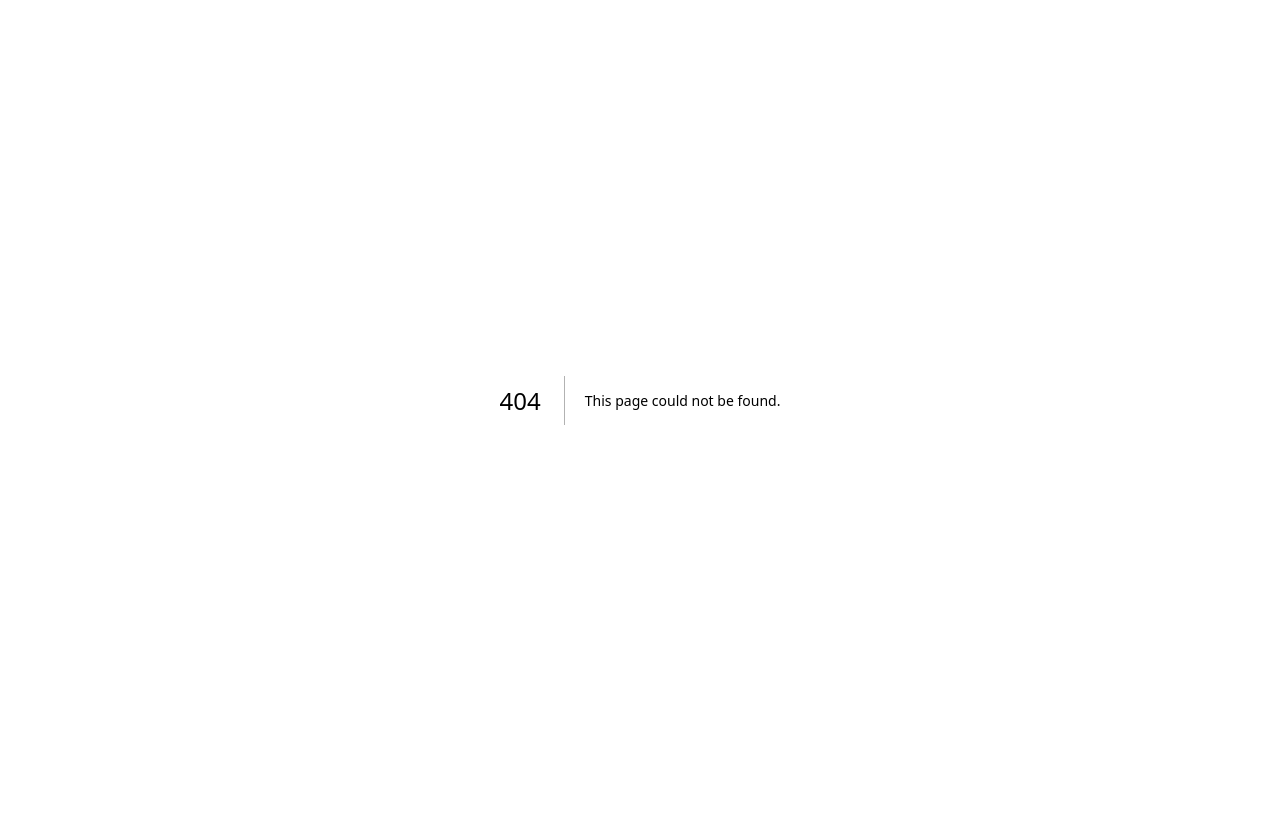
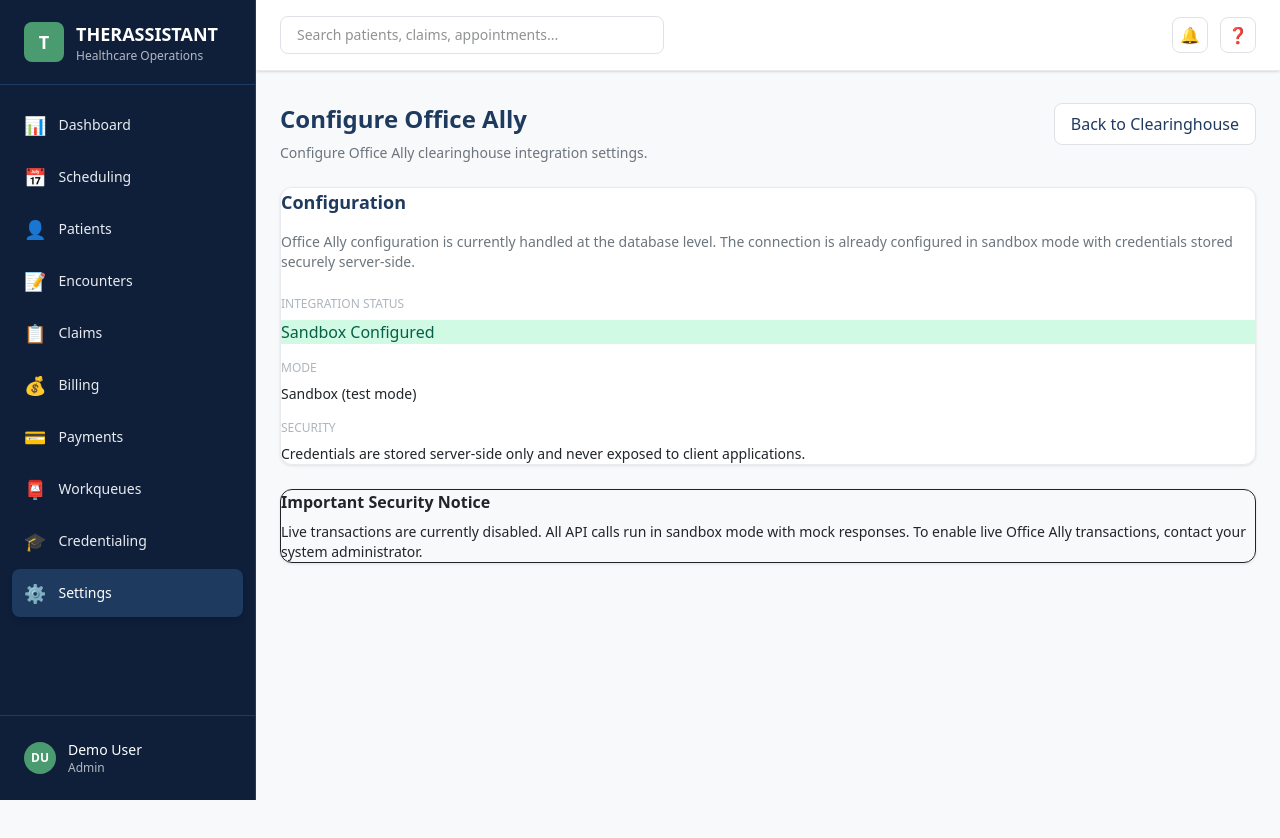
Before and after one commit to therassistantllc/therassistantold, a Next.js app: page /settings/clearinghouse/configure in a window 1280 px wide. Before the commit this address had no page. Shown: the top 838 px of the page. Before the commit the page ends 800 px from the top, so only its background shows below. Built offline with nearby package versions, Linux system fonts and the light colour scheme.

Commit message:
feat: add ConfigureClearinghousePage component for managing Office Ally integration settings

```diff
--- /dev/null
+++ b/app/settings/clearinghouse/configure/page.tsx
@@ -0,0 +1,79 @@
+// File: app/settings/clearinghouse/configure/page.tsx
+"use client";
+
+import Link from "next/link";
+import AppShell from "@/components/layout/AppShell";
+
+export default function ConfigureClearinghousePage() {
+  return (
+    <AppShell>
+      <main className="min-h-screen" style={{ background: "var(--neutral-50)" }}>
+        <div className="mx-auto max-w-5xl px-6 py-8">
+          <div className="mb-6 flex items-start justify-between">
+            <div>
+              <h1 className="text-2xl font-bold" style={{ color: "var(--brand-navy)" }}>
+                Configure Office Ally
+              </h1>
+              <p className="mt-2 text-sm" style={{ color: "var(--neutral-600)" }}>
+                Configure Office Ally clearinghouse integration settings.
+              </p>
+            </div>
+            <Link href="/settings/clearinghouse" className="btn-secondary">
+              Back to Clearinghouse
+            </Link>
+          </div>
+
+          <div className="card">
+            <h2 className="text-lg font-semibold" style={{ color: "var(--brand-navy)" }}>
+              Configuration
+            </h2>
+            <p className="mt-4 text-sm" style={{ color: "var(--neutral-600)" }}>
+              Office Ally configuration is currently handled at the database level. The connection is already configured
+              in sandbox mode with credentials stored securely server-side.
+            </p>
+            <div className="mt-6 space-y-4">
+              <div>
+                <label className="mb-2 block text-xs font-medium uppercase" style={{ color: "var(--neutral-500)" }}>
+                  Integration Status
+                </label>
+                <div className="badge-success">Sandbox Configured</div>
+              </div>
+              <div>
+                <label className="mb-2 block text-xs font-medium uppercase" style={{ color: "var(--neutral-500)" }}>
+                  Mode
+                </label>
+                <div className="text-sm" style={{ color: "var(--neutral-900)" }}>
+                  Sandbox (test mode)
+                </div>
+              </div>
+              <div>
+                <label className="mb-2 block text-xs font-medium uppercase" style={{ color: "var(--neutral-500)" }}>
+                  Security
+                </label>
+                <div className="text-sm" style={{ color: "var(--neutral-900)" }}>
+                  Credentials are stored server-side only and never exposed to client applications.
+                </div>
+              </div>
+            </div>
+          </div>
+
+          <div
+            className="card mt-6"
+            style={{
+              background: "var(--warning-bg)",
+              borderColor: "var(--warning-border)",
+            }}
+          >
+            <h3 className="font-semibold" style={{ color: "var(--warning-text)" }}>
+              Important Security Notice
+            </h3>
+            <p className="mt-2 text-sm" style={{ color: "var(--warning-text)" }}>
+              Live transactions are currently disabled. All API calls run in sandbox mode with mock responses. To enable
+              live Office Ally transactions, contact your system administrator.
+            </p>
+          </div>
+        </div>
+      </main>
+    </AppShell>
+  );
+}
```
